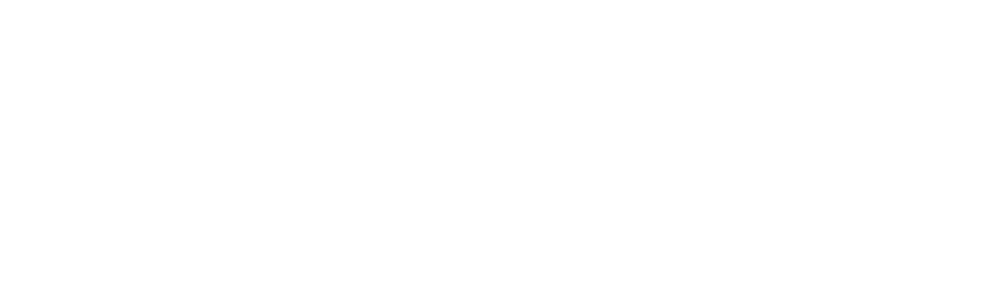
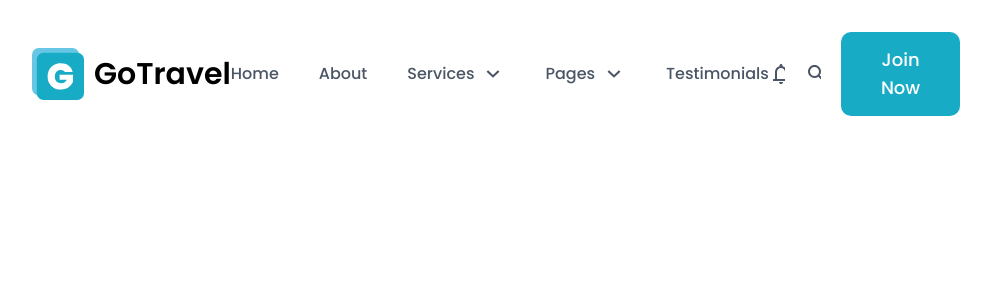
Before and after one commit to topgirl2410/Landing, a React (Vite) app: page / in a window 1280 px wide. Shown: the top 300 px of the page, without its empty margins (150-1141 px from the left). Built offline with nearby package versions, Linux system fonts and the light colour scheme.

Commit message:
Navigation component

```diff
--- a/src/App.tsx
+++ b/src/App.tsx
@@ -4,11 +4,13 @@
 // Header
 import Header from "./components/Header";
 
+import Navigation from "./components/Navigation/Navigation";
+
 
 function App() {
   return <Page>
     <Header>
-
+      <Navigation />
     </Header>
   </Page>
 }
--- /dev/null
+++ b/src/components/Navigation/DesktopDropdown.tsx
@@ -0,0 +1,11 @@
+import { NavigationLink } from "../../utils/contentTypes";
+
+interface DesktopDropdownProps {
+    links?: NavigationLink[];
+}
+
+export default function DesktopDropdown(props: DesktopDropdownProps) {
+    return (
+        <div>DesktopDropdown</div>
+    )
+}
--- /dev/null
+++ b/src/components/Navigation/Navigation.tsx
@@ -0,0 +1,39 @@
+
+import { navigationLinks } from "../../utils/content";
+import BellIcon from "../Icons/BellIcon";
+import CaretUp from "../Icons/CaretUp";
+import LogoIcon from "../Icons/LogoIcon";
+import SearchIcon from "../Icons/SearchIcon";
+import DesktopDropdown from "./DesktopDropdown";
+
+
+export default function Navigation() {
+  return (
+    <nav className="m-auto mb-12 max-w-432 ">
+      <div className="flex justify-between px-21.5 ">
+        <a href="/" className="flex items-center gap-x-2.5">
+          <LogoIcon className="size-13" />
+          <span className="text-3xl font-semibold ">GoTravel</span>
+        </a>
+        <ul className="flex items-stretch gap-x-10">
+          {navigationLinks.map((link) => (
+            <li key={link.id} className="group relative flex cursor-pointer items-center gap-x-1.75 font-medium transition-all duration-200">
+              <a href={link.href} className="text-gray-600 group-hover:text-black">{link.text}</a>
+              {link.dropdown && <span className="flex size-6 items-center justify-center">
+                <CaretUp className="size-3.5 fill-gray-600 rotate-180 transition-all duration-250 group-hover:rotate-360 group-hover:fill-black" />
+              </span>}
+              {/*link.dropdown && <DesktopDropdown links={link.dropdownLinks} />*/}
+            </li>
+          ))}
+        </ul>
+        <div className="flex items-center gap-x-5">
+          <BellIcon className="fill-gray-600 cursor-pointer hover:fill-black" />
+          <SearchIcon className="fill-gray-600 cursor-pointer hover:fill-black" />
+          <button className="bg-primary-700 hover:bg-primary-800 cursor-pointer rounded-[0.625rem] px-8 py-3.5 text-lg font-medium text-white transition-all duration-200">
+            Join Now
+          </button>
+        </div>
+      </div>
+    </nav>
+  )
+}
```
